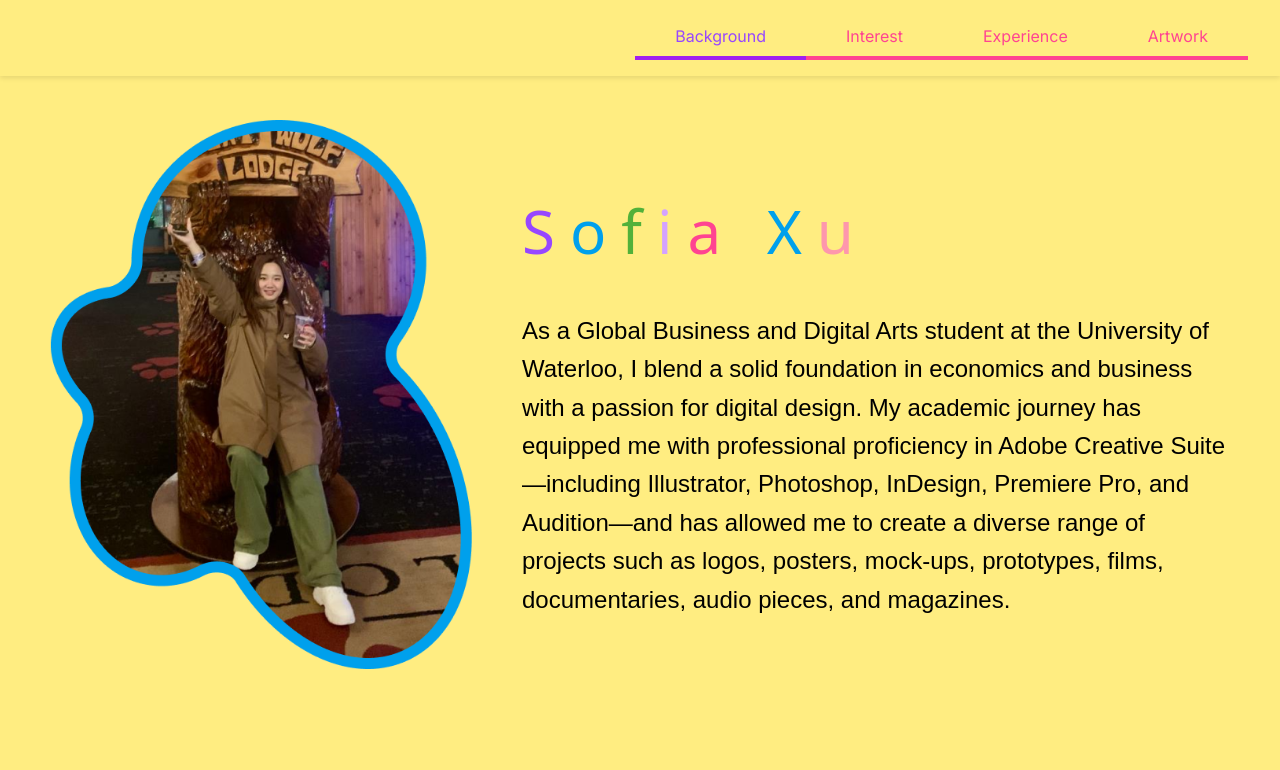
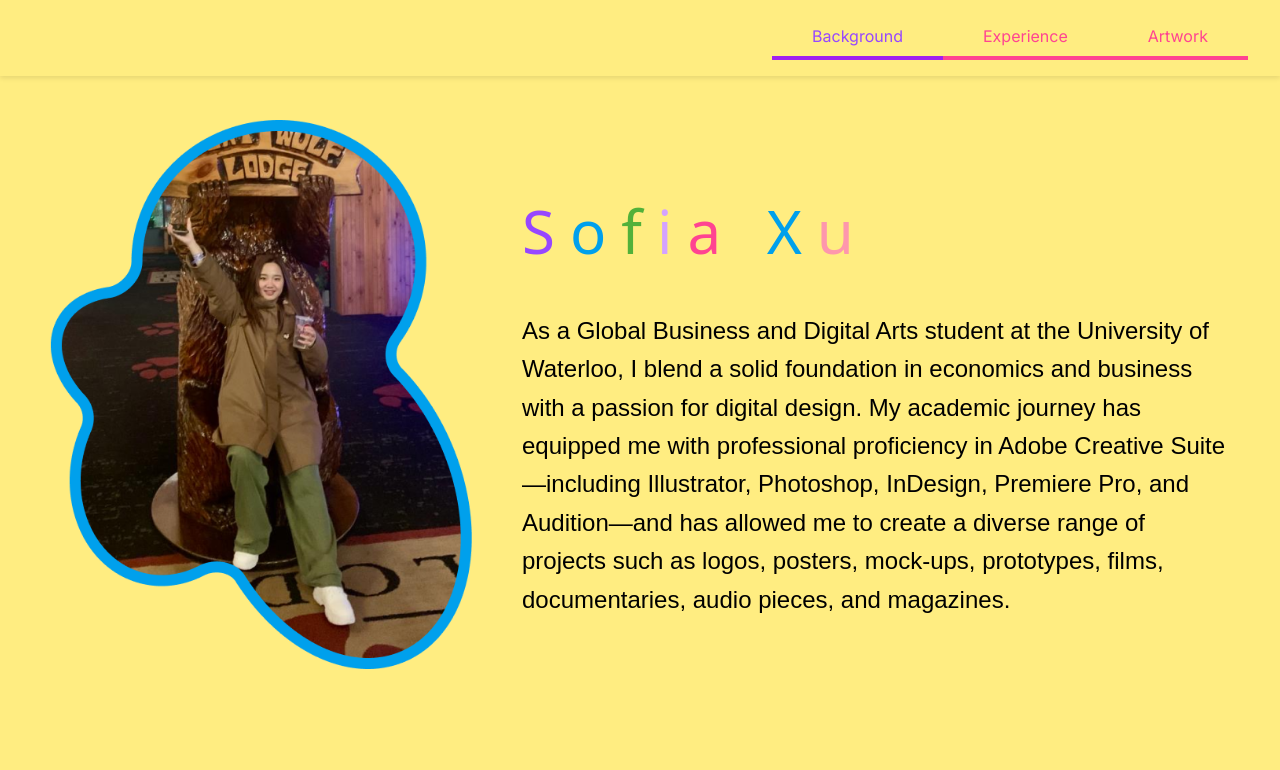
Before and after one commit to Soifa/myPortfolio-background, a plain HTML site: page index.html in a window 1280 px wide. Shown: the top 770 px of the page. Drawn offline with Linux system fonts and the light colour scheme; a web font is replaced by a local one.

Commit message:
disabled interest page

```diff
--- a/index.html
+++ b/index.html
@@ -179,7 +179,7 @@
       <div class="nav-bar">
       <ul>
         <li><a href="#background">Background</a></li>
-        <li><a href="https://soifa.github.io/myPortfolio-interest/">Interest</a></li>
+        <!-- <li><a href="https://soifa.github.io/myPortfolio-interest/">Interest</a></li> -->
         <li><a href="https://soifa.github.io/myPortfolio-experience/">Experience</a></li>
         <li><a href="https://soifa.github.io/myPortfolio-art-work/">Artwork</a></li>
       </ul>
```
